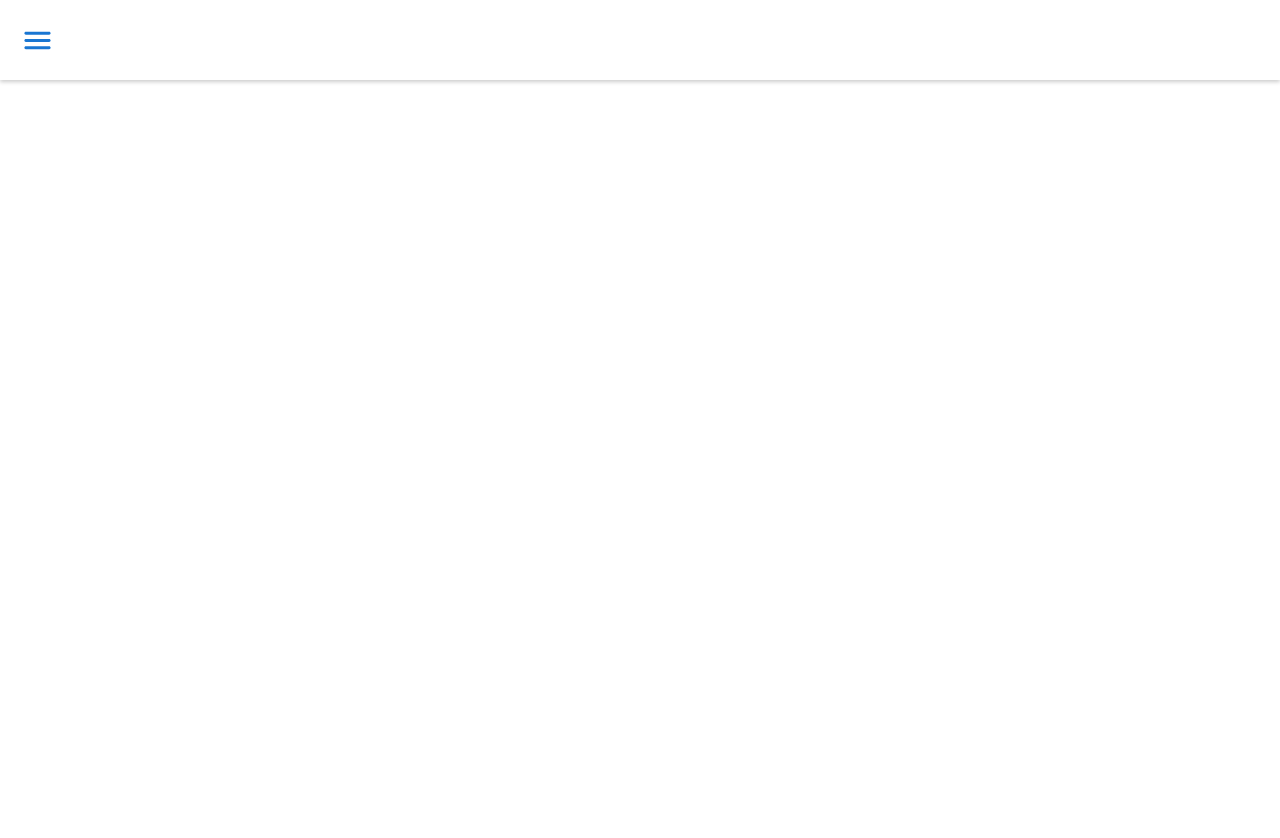
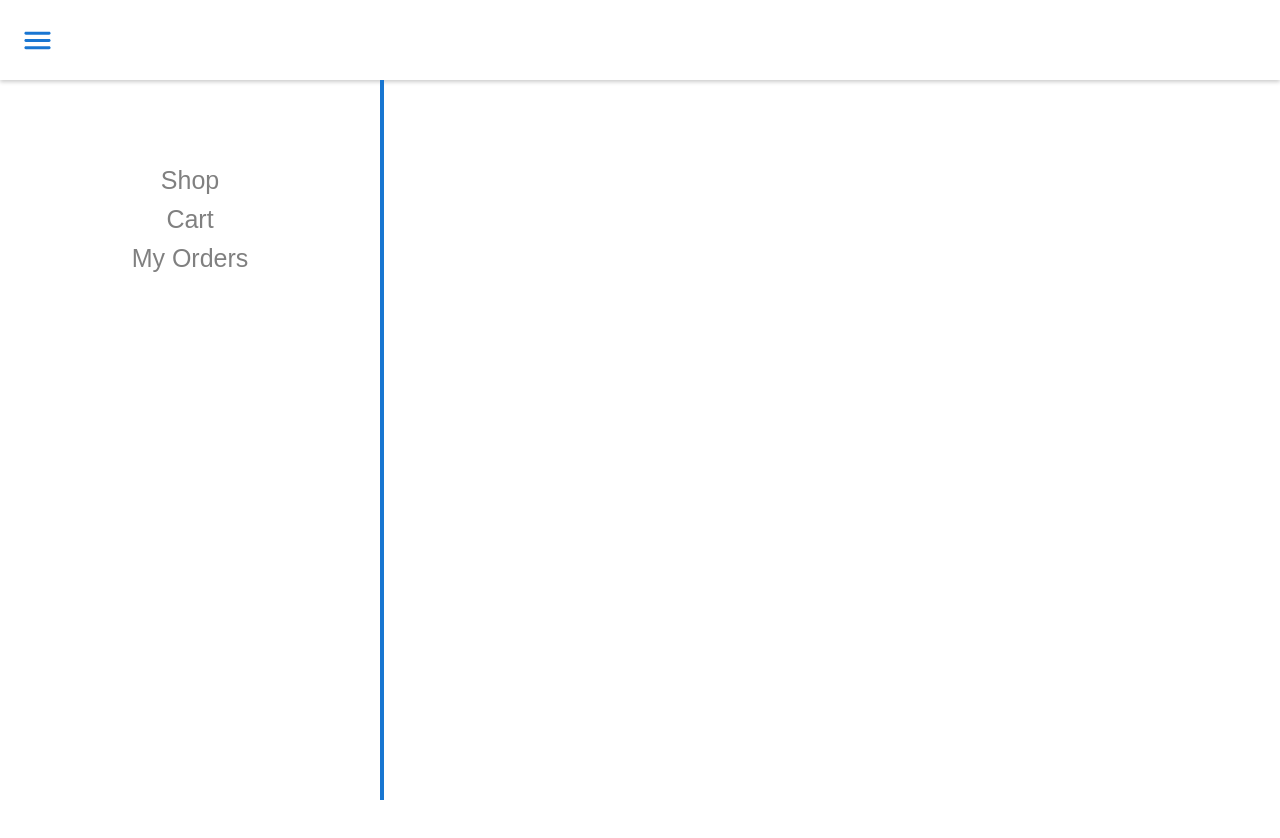
Before and after one commit to pawell24/Ecommerce, a React (Create React App) app: page / in a window 1280 px wide. Both pictures are taken after a click on the icon 37 px from the left and 40 px from the top of the page. Shown: the top 838 px of the page. After the commit the page ends 800 px from the top, so only its background shows below. Built offline with nearby package versions, Linux system fonts and the light colour scheme.

Commit message:
Create menu and routes

```diff
--- a/package.json
+++ b/package.json
@@ -14,9 +14,12 @@
     "@types/node": "^12.20.33",
     "@types/react": "^17.0.30",
     "@types/react-dom": "^17.0.10",
+    "@types/react-router-dom": "^5.3.1",
     "@types/styled-components": "^5.1.15",
     "react": "^17.0.2",
     "react-dom": "^17.0.2",
+    "react-router": "^5.2.1",
+    "react-router-dom": "^5.3.0",
     "react-scripts": "4.0.3",
     "styled-components": "^5.3.3",
     "typescript": "^4.4.4",
--- a/src/App.tsx
+++ b/src/App.tsx
@@ -1,14 +1,17 @@
+import { BrowserRouter as Router } from "react-router-dom";
 import { createGlobalStyle, ThemeProvider } from "styled-components";
 import NavBar from "./components/TopBar/TopBar";
 
 function App() {
   return (
+    <Router>
       <ThemeProvider theme={{ fontFamily: "sans-serif" }}>
         <GlobalStyle />
         <div className="App">
           <NavBar />
         </div>
       </ThemeProvider>
+    </Router>
   );
 }
 const GlobalStyle = createGlobalStyle`
@@ -16,7 +19,6 @@ const GlobalStyle = createGlobalStyle`
    margin: 0;
    padding: 0;
    box-sizing: border-box;
-   height:200vh;
  }
 `;
 
--- /dev/null
+++ b/src/components/Menu/Menu.tsx
@@ -0,0 +1,57 @@
+import styled from "styled-components";
+import React from "react";
+import { Subsite } from "../TopBar/TopBar";
+import { Link, NavLink } from "react-router-dom";
+
+interface MenuProps {
+  subsites: Array<Subsite>;
+}
+
+const Menu: React.FC<MenuProps> = ({ subsites }) => {
+  const links: Array<JSX.Element> = subsites.map((subsite) => (
+    <StyledLink
+      activeStyle={{
+        fontWeight: "bold",
+        color: "#1876d1",
+      }}
+      to={subsite.routes}
+    >
+      {subsite.name}
+    </StyledLink>
+  ));
+  return (
+    <StyledMenu>
+      <StyledDivLinkContainer>{links}</StyledDivLinkContainer>
+    </StyledMenu>
+  );
+};
+
+const StyledMenu = styled.aside`
+  width: 30%;
+  height: 90vh;
+  position: fixed;
+  bottom: 0;
+  border-right: 4px solid #1876d1;
+  @media (max-width: 1024px) {
+    width: 100%;
+    border-right: 5px solid #1876d1;
+  } ;
+`;
+
+const StyledDivLinkContainer = styled.div`
+  height: 100px;
+  display: flex;
+  flex-direction: column;
+  align-items: center;
+  margin-top: 20%;
+`;
+
+const StyledLink = styled(NavLink)`
+  font-family: sans-serif;
+  text-decoration: none;
+  color: gray;
+  font-size: 25px;
+  margin-top: 10px;
+  outline: none;
+`;
+export default Menu;
--- a/src/components/TopBar/TopBar.tsx
+++ b/src/components/TopBar/TopBar.tsx
@@ -1,12 +1,35 @@
-import React from "react";
+import React, { useState } from "react";
 import styled from "styled-components";
 import MenuRoundedIcon from "@mui/icons-material/MenuRounded";
+import Menu from "../Menu/Menu";
+
+export interface Subsite {
+  name: string;
+  routes: string;
+}
 
 const NavBar: React.FC = () => {
+  const [isVisble, setVisble] = useState(false);
+
+  const subSites: Array<Subsite> = [
+    { name: "Shop", routes: "/shop" },
+    { name: "Cart", routes: "/cart" },
+    { name: "My Orders", routes: "/my-orders" },
+  ];
+
+  const setVisibleHandler = (): void => {
+    setVisble(!isVisble);
+  };
+
   return (
     <>
       <StyledNavBar>
-        <StyledMenuRoundedIcon color="primary" fontSize="large" />
+        <StyledMenuRoundedIcon
+          color="primary"
+          fontSize="large"
+          onClick={setVisibleHandler}
+        />
+        {isVisble && <Menu subsites={subSites} />}
       </StyledNavBar>
     </>
   );
@@ -20,6 +43,7 @@ const StyledNavBar = styled.header`
   align-items: center;
   position: fixed;
   justify-content: space-between;
+  z-index: 10;
 `;
 
 const StyledMenuRoundedIcon = styled(MenuRoundedIcon)`
```
Also changed, not shown: 1 other file (tests, documents, lock files or other folders). Lines whose indentation alone changed are shown as unchanged.
